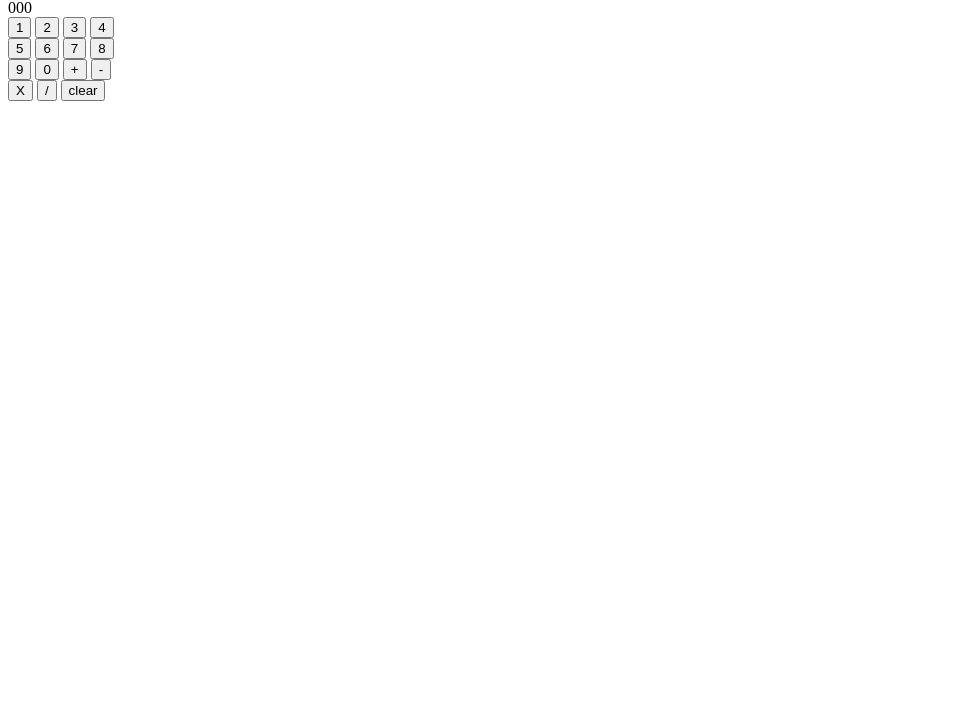
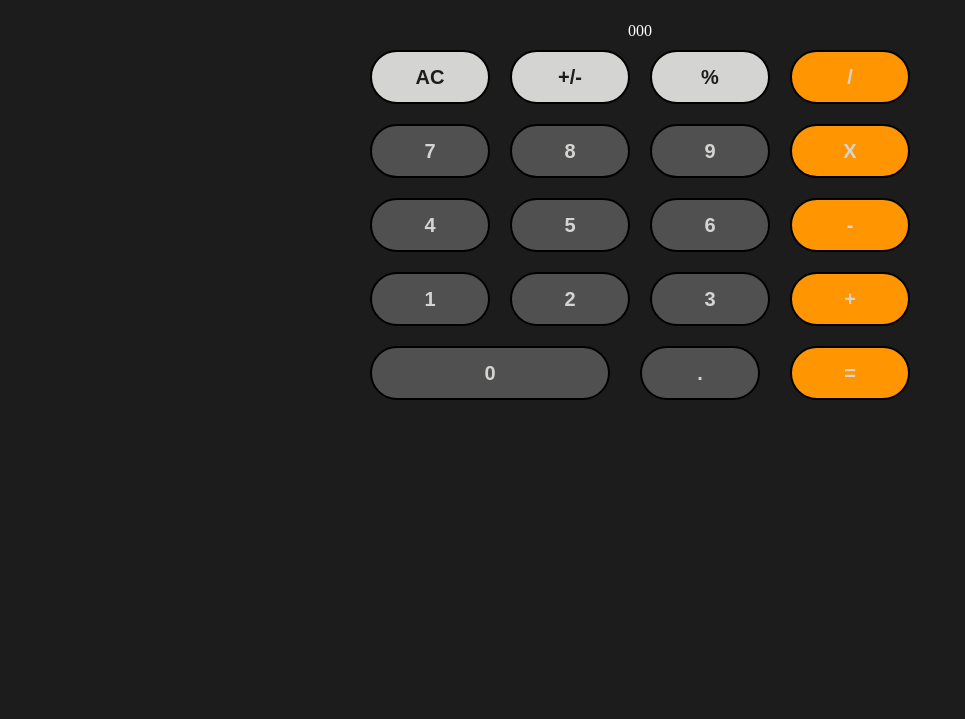
Before and after one commit to LAGstudi0/calculator, a plain HTML site: page index.html in a window 1280 px wide. Shown: the part 81-800 px from the top of the page, without its empty margins (0-965 px from the left). Drawn offline with Linux system fonts and the light colour scheme.

Commit message:
styles added to the website, some new buttons added but there is no functionality yet

```diff
--- a/index.html
+++ b/index.html
@@ -3,7 +3,7 @@
     <head>
         <meta charset="UTF-8">
         <link rel="stylesheet" href="styles.css">
-        <script src="script.js"></script>
+        <script src="script.js" defer></script>
         <title>CALCULATOR</title>
     </head>
     <body>
@@ -12,27 +12,34 @@
             <div id="display">000</div>
             <div class="buttons">
                 <div class="layer-1">
+                    <button class="key-clear grey" onclick="clear()">AC</button>
+                    <button class="sign-changer grey">+/-</button>
+                    <button class="key-porcentage grey">%</button>
+                    <button class="key-operand" onclick="storeOperand(this)" value="/">/</button>
+                </div>
+                <div class="layer-2">
+                    <button class="key-num" onclick="storeVal(this)" value="7">7</button>
+                    <button class="key-num" onclick="storeVal(this)" value="8">8</button>
+                    <button class="key-num" onclick="storeVal(this)" value="9">9</button>
+                    <button class="key-operand" onclick="storeOperand(this)" value="*">X</button>
+                </div>
+                <div class="layer-3">
+                    <button class="key-num" onclick="storeVal(this)" value="4">4</button>
+                    <button class="key-num" onclick="storeVal(this)" value="5">5</button>
+                    <button class="key-num" onclick="storeVal(this)" value="6">6</button>
+                    <button class="key-operand" onclick="storeOperand(this)" value="-">-</button>
+                </div>
+                <div class="layer-4">
                     <button class="key-num" onclick="storeVal(this)" value="1">1</button>
                     <button class="key-num" onclick="storeVal(this)" value="2">2</button>
                     <button class="key-num" onclick="storeVal(this)" value="3">3</button>
-                    <button class="key-num" onclick="storeVal(this)" value="4">4</button>
+                    <button class="key-operand" onclick="storeOperand(this)" value="+">+</button>
                 </div>
-                <div class="layer-2">
-                    <button class="key-num" onclick="storeVal(this)" value="5">5</button>
-                    <button class="key-num" onclick="storeVal(this)" value="6">6</button>
-                    <button class="key-num" onclick="storeVal(this)" value="7">7</button>
-                    <button class="key-num" onclick="storeVal(this)" value="8">8</button>
-                </div>
-                <div class="layer-3">
-                    <button class="key-num" onclick="storeVal(this)" value="9">9</button>
+                <div class="layer-5">
                     <button class="key-num" onclick="storeVal(this)" value="0">0</button>
-                    <button class="key-add" onclick="storeOperand(this)" value="+">+</button>
-                    <button class="key-subtract" onclick="storeOperand(this)" value="-">-</button>
-                </div>
-                <div class="layer-4">
-                    <button class="key-multiply" onclick="storeOperand(this)" value="*">X</button>
-                    <button class="key-divide" onclick="storeOperand(this)" value="/">/</button>
-                    <button class="key-clear" onclick="clear()">clear</button>
+                    <button class="key-dot">.</button>
+                    <button class="key-operand" onclick="result()" value="=">=</button>
+
                 </div>
             </div>
         </div>
--- a/styles.css
+++ b/styles.css
@@ -0,0 +1,104 @@
+/* *   {
+    border: 2px solid red;
+} */
+
+html    {
+    height: 100%;
+    width: 100%;
+    background-color: #1c1c1c;
+}
+
+body    {
+    display: flex;
+    flex-direction: column;
+    align-items: center;
+}
+
+.title  {
+    display: flex;
+    justify-content: center;
+}
+
+.container-calculator   {
+    display: flex;
+    flex-direction: column;
+    align-items: center;
+    gap: 10px;
+    height: fit-content;
+    width: fit-content;
+    padding: 15px;
+}
+
+.buttons    {
+    display: flex;
+    flex-direction: column;
+    align-items: center;
+    gap: 20px;
+}
+/* CSS */
+button {
+    background-color: #505050;
+    border: 2px solid black;
+    border-radius: 30px;
+    /* box-shadow: grey 4px 4px 0 0; */
+    color: #d4d4d2;
+    cursor: pointer;
+    display: inline-block;
+    font-weight: 600;
+    font-size: 20px;
+    padding: 0 18px;
+    line-height: 50px;
+    text-align: center;
+    text-decoration: none;
+    user-select: none;
+    -webkit-user-select: none;
+    touch-action: manipulation;
+  }
+
+  button:hover {
+    background-color: #fff;
+  }
+
+  button:active {
+    box-shadow: #422800 2px 2px 0 0;
+    transform: translate(2px, 2px);
+  }
+
+  @media (min-width: 768px) {
+    button {
+      min-width: 120px;
+      padding: 0 25px;
+    }
+  }
+
+  h1    {
+    color: white;
+  }
+
+
+.key-operand    {
+    background-color: #FF9500;
+}
+
+#display    {
+    color: white;
+}
+
+.layer-1, .layer-2, .layer-3, .layer-4   {
+    display: grid;
+    grid-template-columns: 1fr 1fr 1fr 1fr;
+    gap: 20px;
+    justify-content: space-between;
+
+}
+
+.layer-5    {
+    display: grid;
+    grid-template-columns: 2fr 1fr 1fr;
+    gap: 30px;
+}
+
+.grey   {
+    background-color: #d4d4d2;
+    color: #1c1c1c;
+}
```
